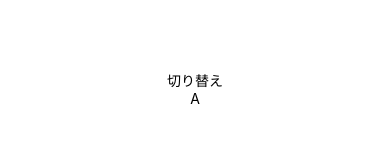
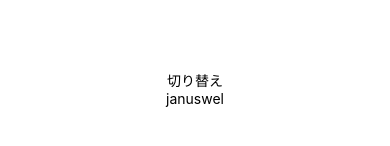
Before and after one commit to y-mabuchi/MyApp, a React Native app: screen / in a window 390 px wide. Shown: the part 334-480 px from the top of the page. Built offline with nearby package versions, Linux system fonts and the light colour scheme.

Commit message:
Context実装

```diff
--- a/App.tsx
+++ b/App.tsx
@@ -1,39 +1,71 @@
 import React from 'react';
 import { StyleSheet, Text, View } from 'react-native';
 
-const styles = StyleSheet.create({
+const lightTheme = StyleSheet.create({
   container: {
     flex: 1,
     justifyContent: 'center',
     alignItems: 'center',
+    backgroundColor: 'white',
+    color: 'black',
+  },
+  label: {
+    backgroundColor: 'white',
+    color: 'black',
   },
 });
 
-const A = () => {
-  React.useEffect(() => {
-    console.log('A effect');
-    return () => console.log('A cleanup');
-  });
+const darkTheme = StyleSheet.create({
+  container: {
+    flex: 1,
+    justifyContent: 'center',
+    alignItems: 'center',
+    backgroundColor: 'black',
+    color: 'white',
+  },
+  label: {
+    backgroundColor: 'black',
+    color: 'white',
+  },
+});
 
-  return <Text>A</Text>;
-};
+type Theme = typeof lightTheme | typeof darkTheme;
 
-const B = () => {
-  React.useEffect(() => {
-    console.log('B effect');
-    return () => console.log('B cleanup');
-  });
+interface Context {
+  theme: Theme;
+  setTheme: (newTheme: Theme) => void;
+}
 
-  return <Text>B</Text>;
-};
+const ThemeContext = React.createContext<Context>({
+  theme: lightTheme,
+  setTheme: (_: typeof lightTheme | typeof darkTheme) => {},
+});
+
+interface Props {
+  name: string;
+}
+
+function Profile(props: Props) {
+  const { theme } = React.useContext(ThemeContext);
+  return <Text style={theme.label}>{props.name}</Text>;
+}
 
 export default function App() {
-  const [needsToShowA, setNeedsToShowA] = React.useState(true);
+  const [theme, setTheme] = React.useState(lightTheme);
 
   return (
-    <View style={styles.container}>
-      <Text onPress={() => setNeedsToShowA(!needsToShowA)}>切り替え</Text>
-      {needsToShowA ? <A /> : <B />}
-    </View>
+    <ThemeContext.Provider value={{ theme, setTheme }}>
+      <View style={theme.container}>
+        <Text
+          onPress={() => {
+            setTheme(theme === lightTheme ? darkTheme : lightTheme);
+          }}
+          style={theme.label}
+        >
+          切り替え
+        </Text>
+        <Profile name="januswel" />
+      </View>
+    </ThemeContext.Provider>
   );
 }
```
